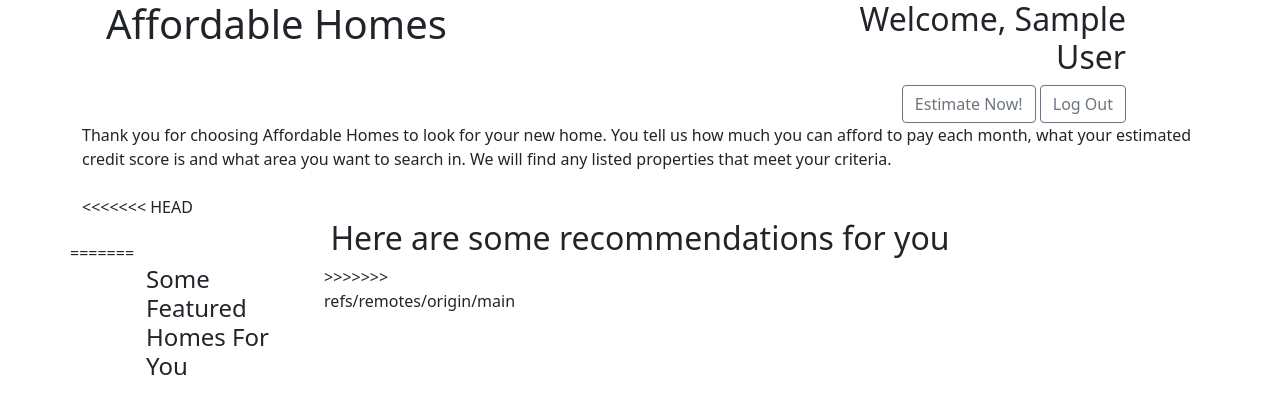
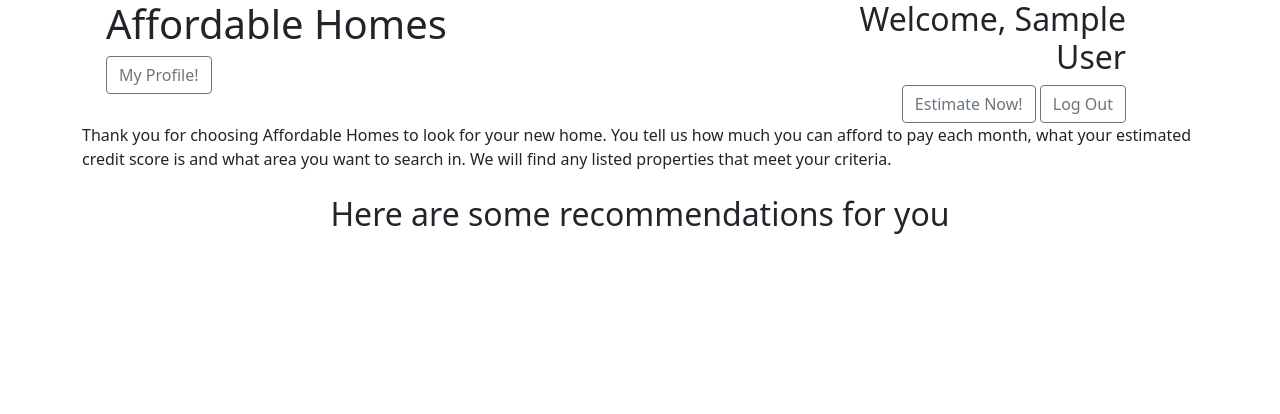
Before and after one commit to NoorMusheer/Affordable_Home_Group_8, a Flask app: template flask_app/templates/dashboard_homes.html in a window 1280 px wide. Shown: the top 414 px of the page. Run offline with Flask 2, Linux system fonts and the light colour scheme; the template is opened without the code that fills it, so the values that code supplies are empty; the visitor is signed in with stand-in values (Sample User, id 1); parts of the project's set-up code (start-up, migrations or seed data) failed here and were passed over.

Commit message:
updating

```diff
--- a/flask_app/templates/dashboard_homes.html
+++ b/flask_app/templates/dashboard_homes.html
@@ -17,7 +17,7 @@
         <div class="container row">
             <div class="col-8">
                 <h1>Affordable Homes</h1>
-                <!-- <a href="/affordablehomes/profile" class="btn btn-outline-secondary">My Profile!</a> -->
+                <a href="/affordablehomes/profile" class="btn btn-outline-secondary">My Profile!</a>
             </div>
             <div class="col">
                 <div class="container text-end">
@@ -28,27 +28,20 @@
             </div>
         </div>
         <div class="row">
-            <div class="col">
+            <div class="col box">
                 Thank you for choosing Affordable Homes to look for your new home. You tell us how much you can afford to pay each month, what your estimated credit score is and what area you want to search in. We will find any listed properties that meet your criteria.
             </div>
         </div>
         <br>
-<<<<<<< HEAD
         <div>
             <h2 class="text-center">Here are some recommendations for you</h2>
         </div>
         <!-- CARD GROUP STARTS HERE -->
 
         <div class="row row-cols-1 row-cols-md-6 g-4" id="home_card">
-=======
-
-        <h4>Some Featured Homes For You</h4>
-        <!-- CARD GROUP STARTS HERE -->
-        <div class="row row-cols-1 row-cols-md-6 g-4">
->>>>>>> refs/remotes/origin/main
             {%for home in featured_homes%}
             <div class="col">
-                <div class="card h-70" style="width: auto">
+                <div class="card h-70">
                     <img src="{{home['photo']}}" class="card-img-top" alt="featured_property_photo">
                     <div class="card-body">
                         <h5 class="card-title">{{home['address_new']['line']}}, {{home['address_new']['city']}}, {{home['address_new']['state_code']}} {{home['address_new']['postal_code']}}</h5>
--- a/flask_app/templates/estimate_page.html
+++ b/flask_app/templates/estimate_page.html
@@ -43,7 +43,7 @@
         <br>
         <br>
 
-        <p class="box">Here you can search for homes that fall within your monthly budjet.Just fill in some <br>
+        <p class="box box-border">Here you can search for homes that fall within your monthly budjet.Just fill in some <br>
             information below and we will send you results that we think you might qulify to purchase.</p>
         <div class="col">
             <form action="/affordablehomes/estimate/results" method="POST">
```
